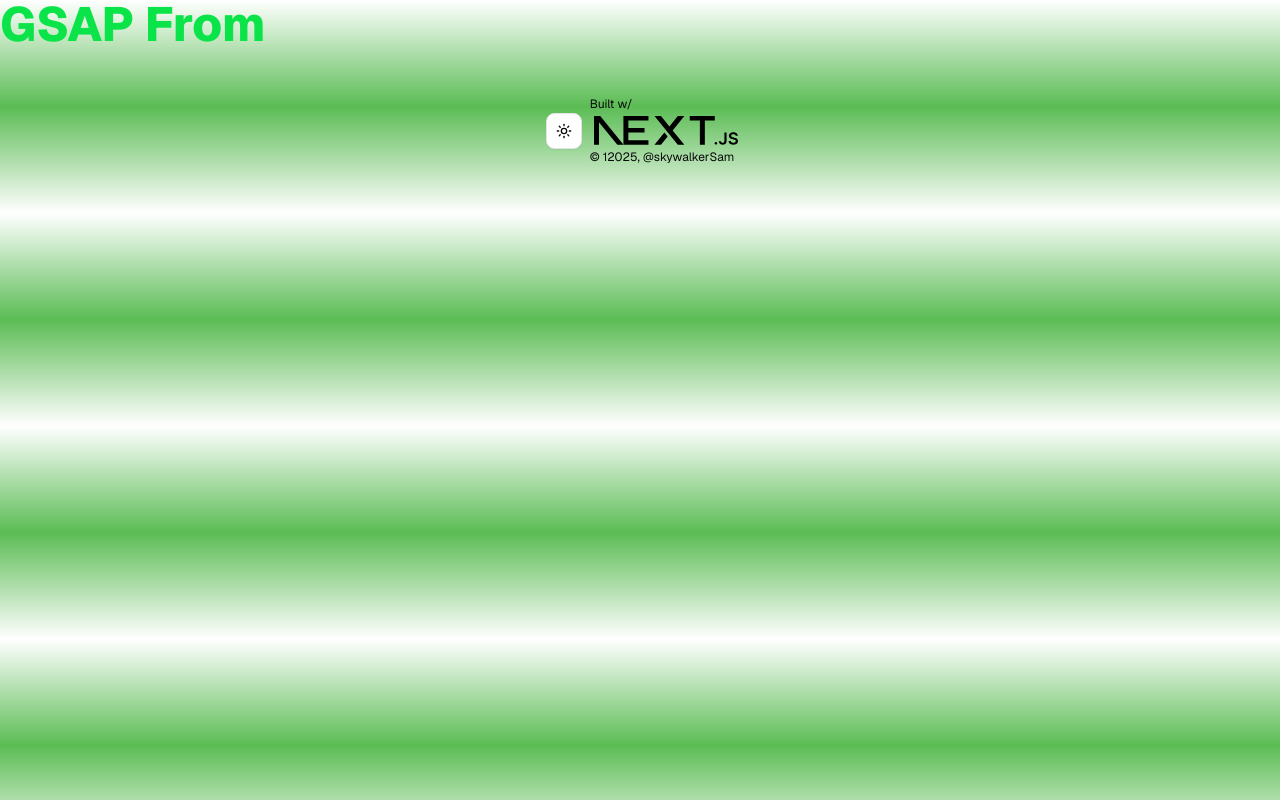
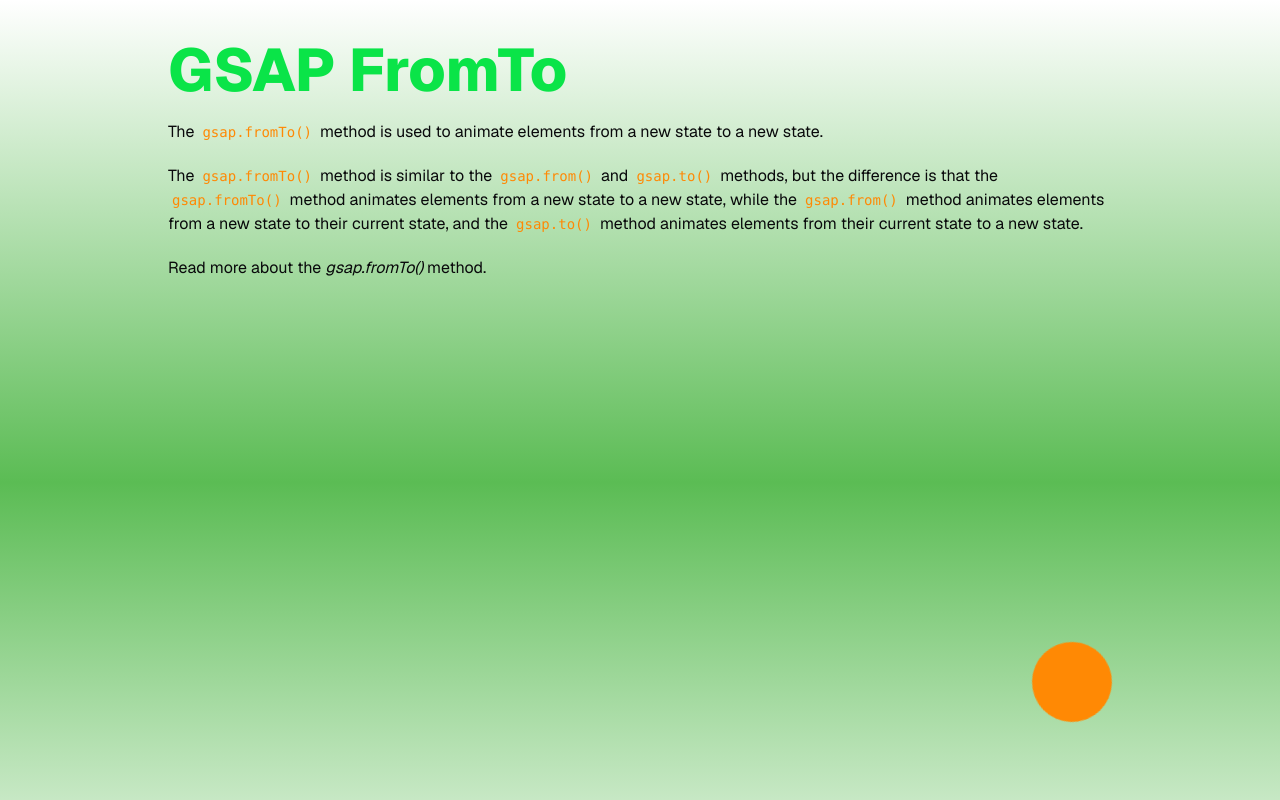
Before and after one commit to skywalkerSam/gsap-demo, a Next.js app: page /gsap-fromto in a window 1280 px wide. Shown: the top 800 px of the page. Built offline with nearby package versions, Linux system fonts and the light colour scheme.

Commit message:
gsap.fromTo()

```diff
--- a/src/app/gsap-from/page.tsx
+++ b/src/app/gsap-from/page.tsx
@@ -5,7 +5,7 @@
 
 export default function FromPage() {
   useGSAP(() => {
-    gsap.from("#green-box", {
+    gsap.from("#orange-box", {
       y: 360,
       rotation: 360,
       borderRadius: "100%",
@@ -17,11 +17,11 @@
   });
 
   useGSAP(() => {
-    gsap.from("#green-box-2", {
-      x: 360,
+    gsap.from("#orange-box-2", {
+      x: -360,
       rotation: 360,
       borderRadius: "100%",
-      duration: 1,
+      duration: 2,
       ease: "power1.inOut",
       repeat: -1,
       yoyo: true,
@@ -52,6 +52,8 @@
             href="https://greensock.com/docs/v3/GSAP/gsap.from()"
             target="_blank"
             rel="noreferrer noopener nofollow"
+          className="hover:text-green-600"
+
           >
             gsap.from()
           </a>
@@ -59,11 +61,11 @@
         method.
       </p>
 
-      <div className="mt-20">
-        <div id="green-box" className="bg-primary h-20 w-20 rounded-lg" />
+      <div className="mt-20 justify-items-end">
+        <div id="orange-box" className="bg-orange-400 h-20 w-20 rounded-lg" />
       </div>
-      <div className="mt-20">
-        <div id="green-box-2" className="bg-primary h-20 w-20 rounded-lg" />
+      <div className="mt-20 justify-items-end">
+        <div id="orange-box-2" className="bg-orange-400 h-20 w-20 rounded-lg" />
       </div>
     </main>
   );
--- a/src/app/gsap-fromto/page.tsx
+++ b/src/app/gsap-fromto/page.tsx
@@ -1,7 +1,64 @@
+"use client";
+
+import { useGSAP } from "@gsap/react";
+import gsap from "gsap";
+
 export default function FromToPage() {
-    return(
-        <div>
-            <h1>GSAP From</h1>
-        </div>
-    )
+  useGSAP(() => {
+    gsap.fromTo(
+      "#orange-box",
+      {
+        x: 0,
+        rotation: 0,
+        borderRadius: "0%",
+      },
+      {
+        y: 300,
+        rotation: 360,
+        borderRadius: "100%",
+        duration: 2,
+        ease: "bounce.out",
+        repeat: -1,
+        yoyo: true,
+      },
+    );
+  });
+
+  return (
+    <main>
+      <h1 className="text-primary text-6xl">GSAP FromTo</h1>
+
+      <p className="mt-5">
+        The <code>gsap.fromTo()</code> method is used to animate elements from a
+        new state to a new state.
+      </p>
+
+      <p className="mt-5">
+        The <code>gsap.fromTo()</code> method is similar to the{" "}
+        <code>gsap.from()</code> and <code>gsap.to()</code> methods, but the
+        difference is that the <code>gsap.fromTo()</code> method animates
+        elements from a new state to a new state, while the{" "}
+        <code>gsap.from()</code> method animates elements from a new state to
+        their current state, and the <code>gsap.to()</code> method animates
+        elements from their current state to a new state.
+      </p>
+
+      <p className="mt-5">
+        Read more about the{" "}
+        <em><a
+          href="https://greensock.com/docs/v3/GSAP/gsap.fromTo()"
+          target="_blank"
+          rel="noreferrer noopener nofollow"
+          className="hover:text-green-600"
+        >
+          gsap.fromTo()
+        </a></em>{" "}
+        method.
+      </p>
+
+      <div className="mt-20 justify-items-end">
+        <div id="orange-box" className="h-20 w-20 rounded-lg bg-orange-400" />
+      </div>
+    </main>
+  );
 }
--- a/src/app/gsap-to/page.tsx
+++ b/src/app/gsap-to/page.tsx
@@ -5,8 +5,8 @@
 
 export default function ToPage() {
   useGSAP(() => {
-    gsap.to("#g-box", {
-      y: 360,
+    gsap.to("#orange-box", {
+      y: 300,
       rotation: 360,
       borderRadius: "100%",
       duration: 1,
@@ -17,8 +17,8 @@
   });
 
   useGSAP(() => {
-    gsap.to("#g-box-2", {
-      x: 720,
+    gsap.to("#orange-box-2", {
+      x: 450,
       rotation: 360,
       borderRadius: "100%",
       duration: 1,
@@ -50,6 +50,7 @@
             href="https://greensock.com/docs/v3/GSAP/gsap.to()"
             target="_blank"
             rel="noreferrer noopener nofollow"
+            className="hover:text-green-600"
           >
             gsap.to()
           </a>
@@ -58,11 +59,11 @@
       </p>
 
       <div className="mt-20 justify-items-end">
-        <div id="g-box" className="bg-primary h-20 w-20 rounded-lg" />
+        <div id="orange-box" className="h-20 w-20 rounded-lg bg-orange-400" />
       </div>
 
-      <div className="mt-20 justify-items-start">
-        <div id="g-box-2" className="bg-primary h-20 w-20 rounded-lg" />
+      <div className="mt-20 justify-items-center">
+        <div id="orange-box-2" className="h-20 w-20 rounded-lg bg-orange-400" />
       </div>
     </main>
   );
--- a/src/app/layout.tsx
+++ b/src/app/layout.tsx
@@ -24,7 +24,7 @@
       <body className="bg-gradient-to-b from-transparent via-primary-foreground to-transparent">
         <ThemeProvider
           attribute="class"
-          defaultTheme="system"
+          defaultTheme="light"
           enableSystem
           disableTransitionOnChange
         >
--- a/src/app/page.tsx
+++ b/src/app/page.tsx
@@ -25,10 +25,10 @@
               href={"/" + route}
               // target="_blank"
             >
-              <h3 className="text-2xl font-bold">{route} →</h3>
+
               <div className="text-lg">
                 {
-                  <span>
+                  <h2 className="text-3xl font-semibold">
                     {route
                       .replace("gsap", "GSAP")
                       .replace("-", " ")
@@ -39,13 +39,14 @@
                       .replace("stagger", "Stagger")
                       .replace("scrolltrigger", "ScrollTrigger")
                       .replace("text", "Text")}
-                  </span>
+                  </h2>
                 }
                 {/* <span>{route.slice(0, 4).toUpperCase() + " "}</span>
                 <span>{route.charAt(5).toUpperCase()}</span>
                 <span>{route.slice(6)}</span>
                 <span>{route.charAt(9) === "t" ? route.charAt(9).toUpperCase() + route.slice(10): ""}</span> */}
               </div>
+              <p className="font-light">{"/" + route} →</p>
             </Link>
           ))}
         </div>
```
Also changed, not shown: 1 other file (tests, documents, lock files or other folders).
